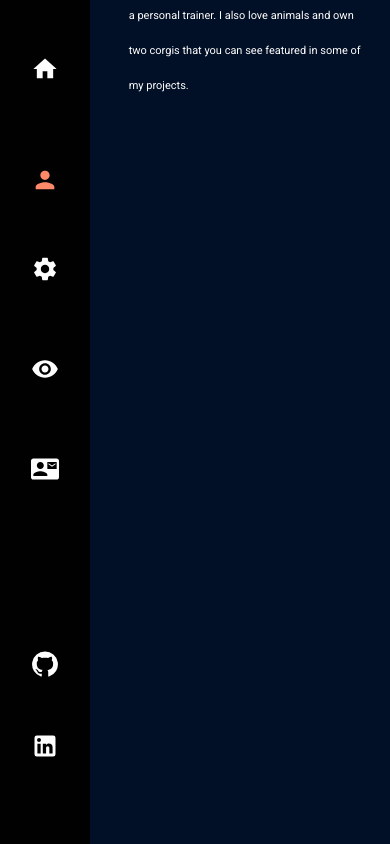
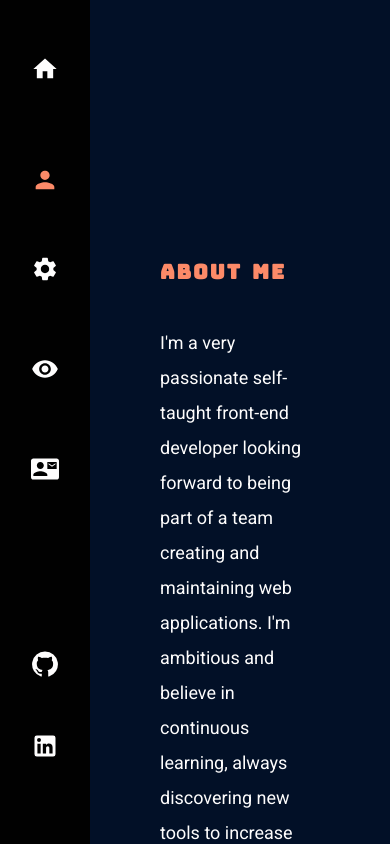
Before and after one commit to LifestreamX/portfolio, a React (Create React App) app: page /about in a window 390 px wide. Built offline with nearby package versions, Linux system fonts and the light colour scheme.

Commit message:
fixed mobile responsive for about page

```diff
--- a/src/App.scss
+++ b/src/App.scss
@@ -2,6 +2,13 @@
 @import url('https://fonts.googleapis.com/css2?family=Roboto:ital,wght@0,300;0,400;0,700;1,300;1,400;1,700&display=swap');
 @import url('https://fonts.googleapis.com/css2?family=Bungee&display=swap');
 @import url('https://fonts.googleapis.com/css2?family=Audiowide&display=swap');
+
+* {
+  box-sizing: border-box;
+}
+
+
+
 
 // Color variables
 $black: #010101;
--- a/src/Layout/Layout.scss
+++ b/src/Layout/Layout.scss
@@ -2,7 +2,9 @@
   width: 100%;
   height: 100%;
   position: absolute;
-  overflow: hidden;
+  // overflow: hidden;
+  overflow-x: hidden;
+  overflow-y: scroll;
 }
 
 .container {
--- a/src/pages/About/About.scss
+++ b/src/pages/About/About.scss
@@ -5,7 +5,7 @@
     position: absolute;
     left: 10%;
     top: 1%;
-    transform: translateY(50%);
+    transform: translateY(30%);
     width: 35%;
     vertical-align: middle;
     display: table-cell;
@@ -55,7 +55,17 @@
   }
 }
 
-@media screen and (max-width: 1200px) {
+@media screen and (max-width: 1350px) {
+  .text-zone {
+    position: relative;
+    // bottom: 800px !important;
+    left: 200px !important;
+
+    h1 {
+      // right: 120px;
+    }
+  }
+
   .text-zone p {
     font-size: 20px !important;
   }
@@ -70,7 +80,11 @@
 @media screen and (max-width: 1024px) {
   .text-zone {
     position: relative;
-    left: 20% !important;
+    width: 70% !important;
+
+    h1 {
+      left: -60px;
+    }
   }
 
   .text-zone p {
@@ -78,60 +92,31 @@
   }
 
   .right-side {
-    position: absolute;
-    left: 35% !important;
-    top: 5% !important;
+    display: none;
   }
 }
 
 @media screen and (max-width: 768px) {
   .about-page {
-    height: 100% !important;
-    display: flex !important;
-    justify-content: flex-start !important;
-    align-items: flex-start !important;
-    transform: translateY(-38%) !important;
+
+    top: 70%;
+    left: -100px;
+
+    h1 {
+      left: 0px;
+    }
   }
 
   .text-zone {
-    position: absolute !important;
-    left: 33% !important;
-    top: 0 !important;
-    height: 100% !important;
-    width: 60% !important;
-  }
-
-  .text-zone h1 {
-    font-size: 25px !important;
-    top: 0 !important;
-  }
-
-  .text-zone p {
-    font-size: 12px !important;
-  }
-
-  .right-side {
-    position: relative;
-    display: none;
-  }
-
-  p {
-    transform: translateY(-15%) !important;
+    padding: 60px;
   }
 }
 
 @media screen and (max-width: 480px) {
-  .text-zone {
-    // position: relative;
-    // left: 38% !important;
-    // bottom: 80% !important;
-  }
+  // .about-page {
+  //   right: 100px;
+  // }
+}
 
-  .text-zone h1 {
-    font-size: 18px !important;
-  }
-
-  .text-zone p {
-    font-size: 11px !important;
-  }
+@media screen and (max-width: 400px) {
 }
```
